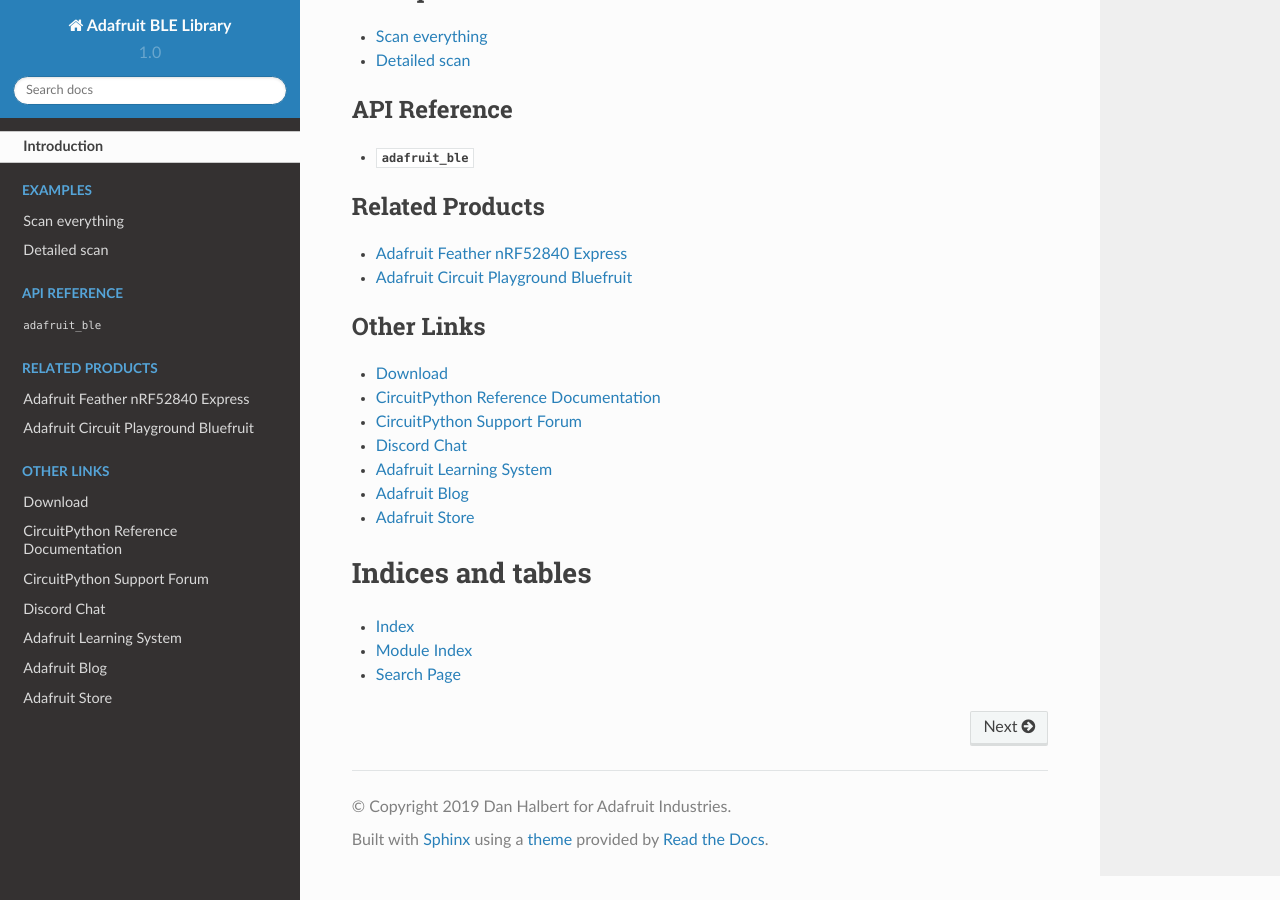
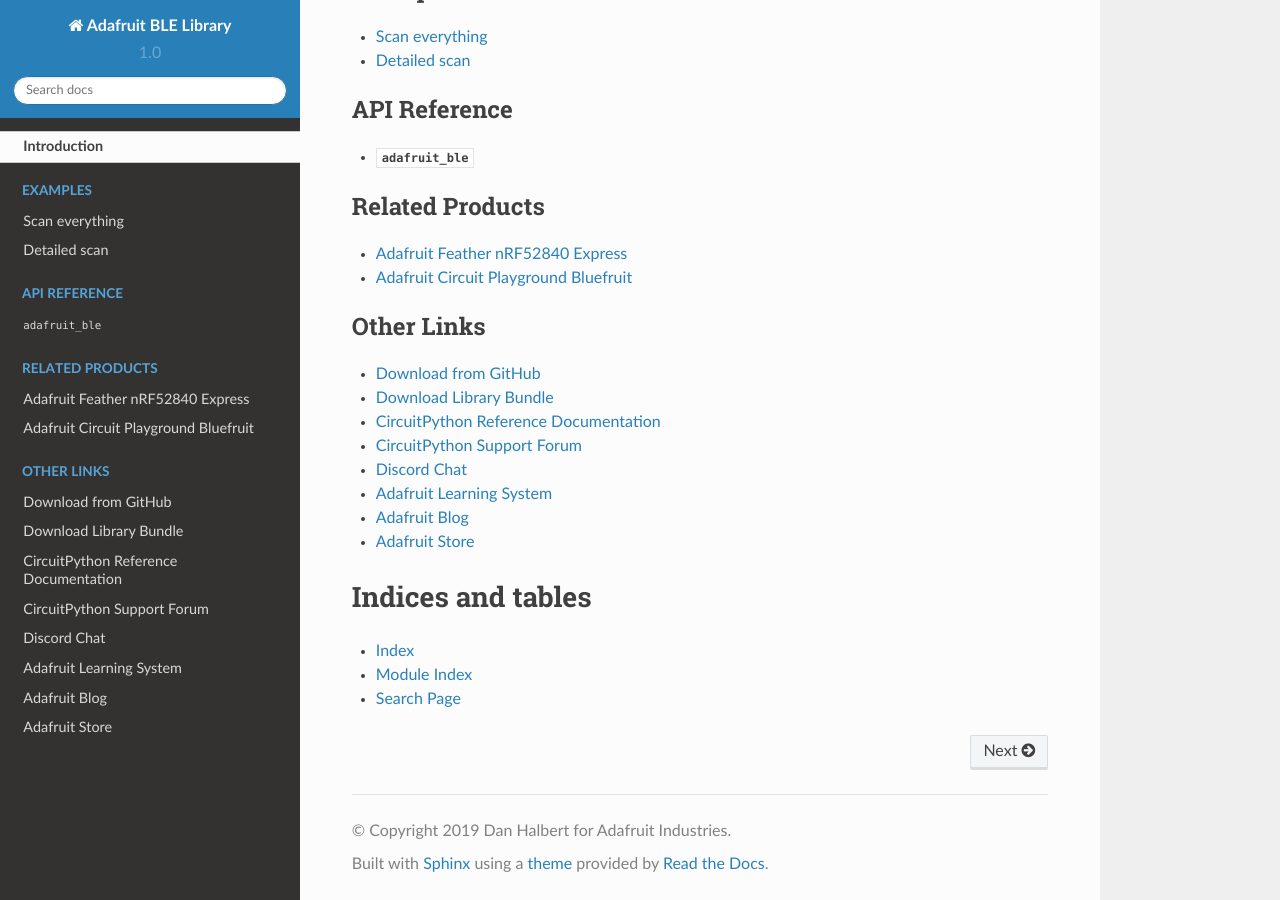
Before and after one commit to adafruit/Adafruit_CircuitPython_BLE, a Sphinx documentation site: the page built from docs/index.rst, in a window 1280 px wide and 900 px high, scrolled down 1720 px. Built offline with Sphinx 7.4.7 and the Read the Docs theme 2.0.0, drawn with Linux system fonts in a browser that asks for light colours.

Commit message:
Added cp.org link to index.rst

```diff
--- a/docs/index.rst
+++ b/docs/index.rst
@@ -32,7 +32,8 @@
 .. toctree::
     :caption: Other Links
 
-    Download <https://github.com/adafruit/adafruit_CircuitPython_BLE/releases/latest>
+    Download from GitHub <https://github.com/adafruit/adafruit_CircuitPython_BLE/releases/latest>
+    Download Library Bundle <https://circuitpython.org/libraries>
     CircuitPython Reference Documentation <https://docs.circuitpython.org>
     CircuitPython Support Forum <https://forums.adafruit.com/viewforum.php?f=60>
     Discord Chat <https://adafru.it/discord>
```
